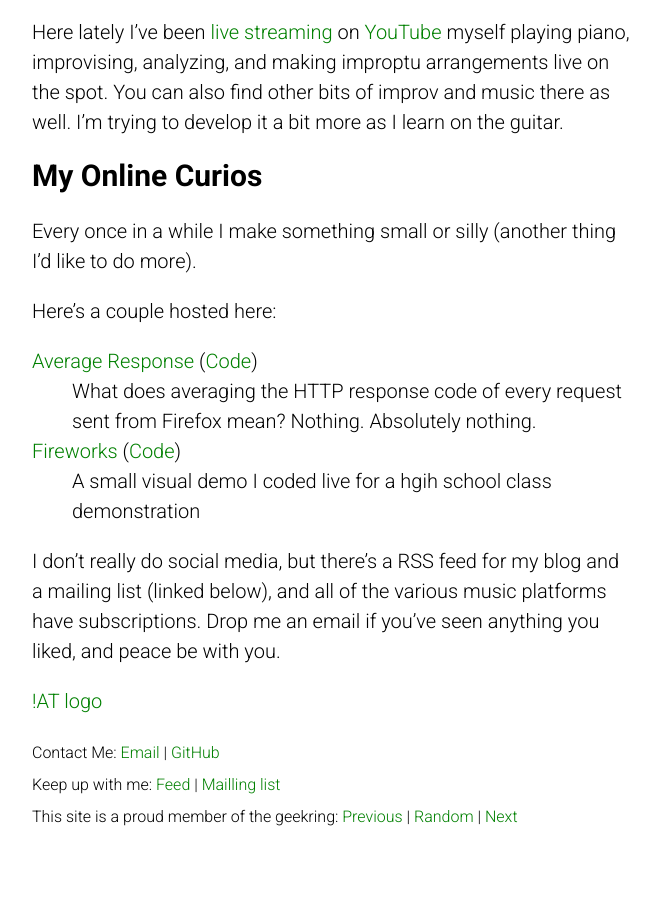
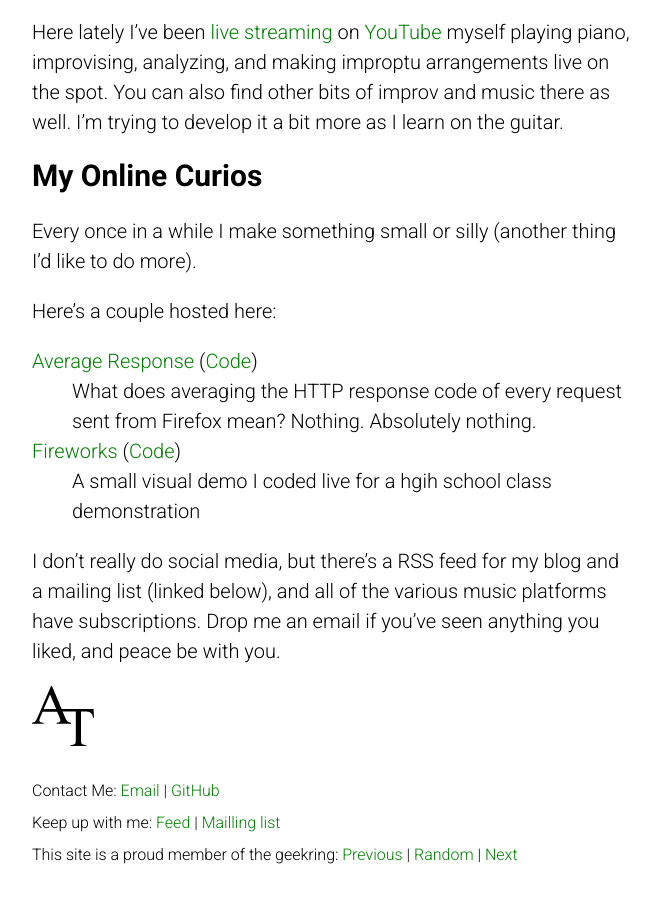
Before and after one commit to amtunlimited/amtunlimited.github.io, a Jekyll site: the page built from index.md, in a window 1280 px wide and 900 px high, scrolled down 1906 px. Shown: the whole window, without its empty margins (308-968 px from the left). Built offline with Jekyll 4.4.1, drawn with Linux system fonts in a browser that asks for light colours; nearby versions of some CDN libraries; before the commit the page ends 2768 px from its top, so only the background shows below that.

Commit message:
Fix signoff on home page

```diff
--- a/index.md
+++ b/index.md
@@ -80,4 +80,5 @@ I don't really do social media, but there's a RSS feed for my blog and a mailing
 list (linked below), and all of the various music platforms have subscriptions.
 Drop me an email if you've seen anything you liked, and peace be with you.
 
-[!AT logo]("/assets/logo.svg")
+<!--TODO: put this into a layout or something?-->
+![AT logo](/assets/logo.svg){: style="height: 3em"}
```
